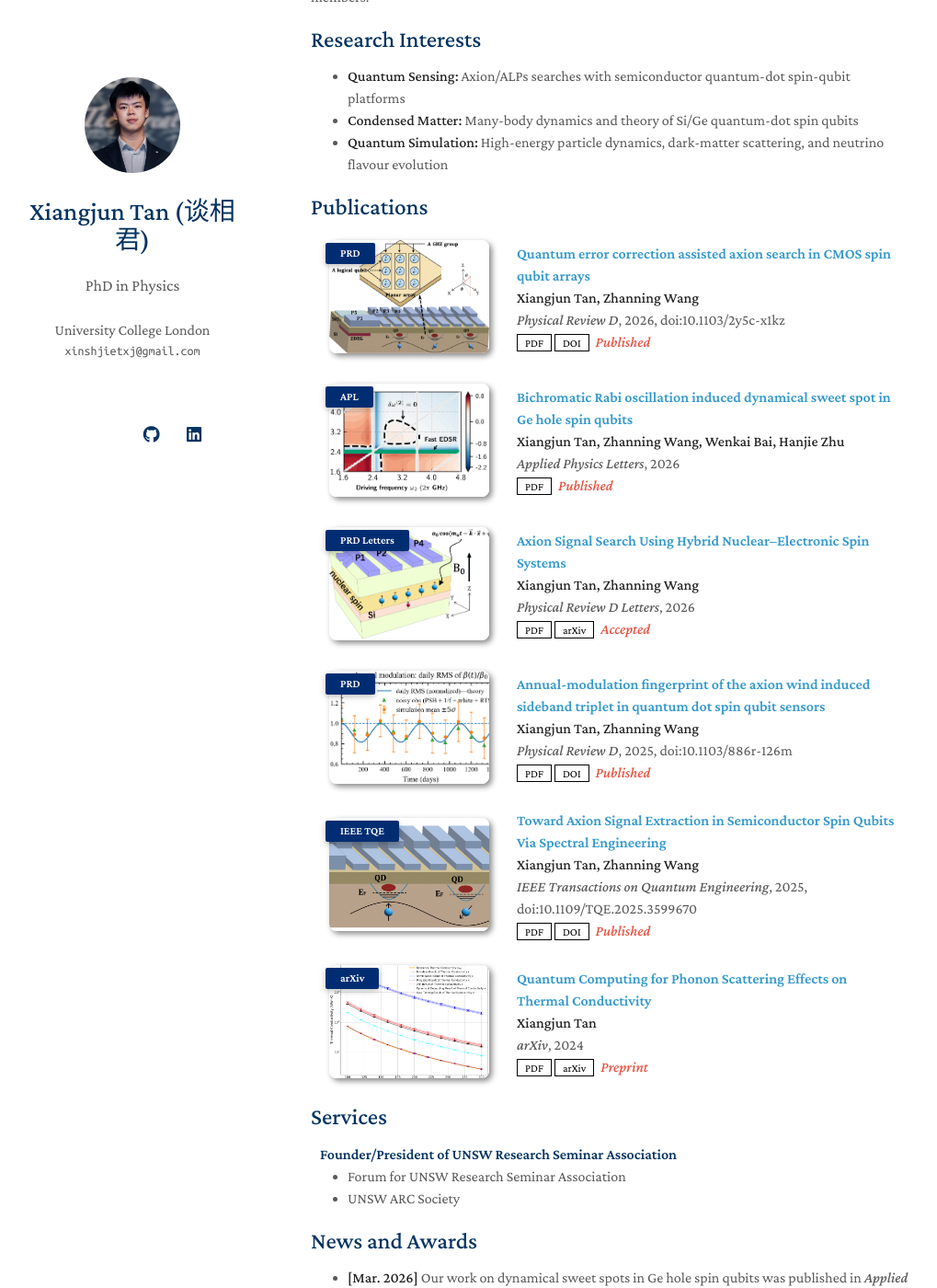
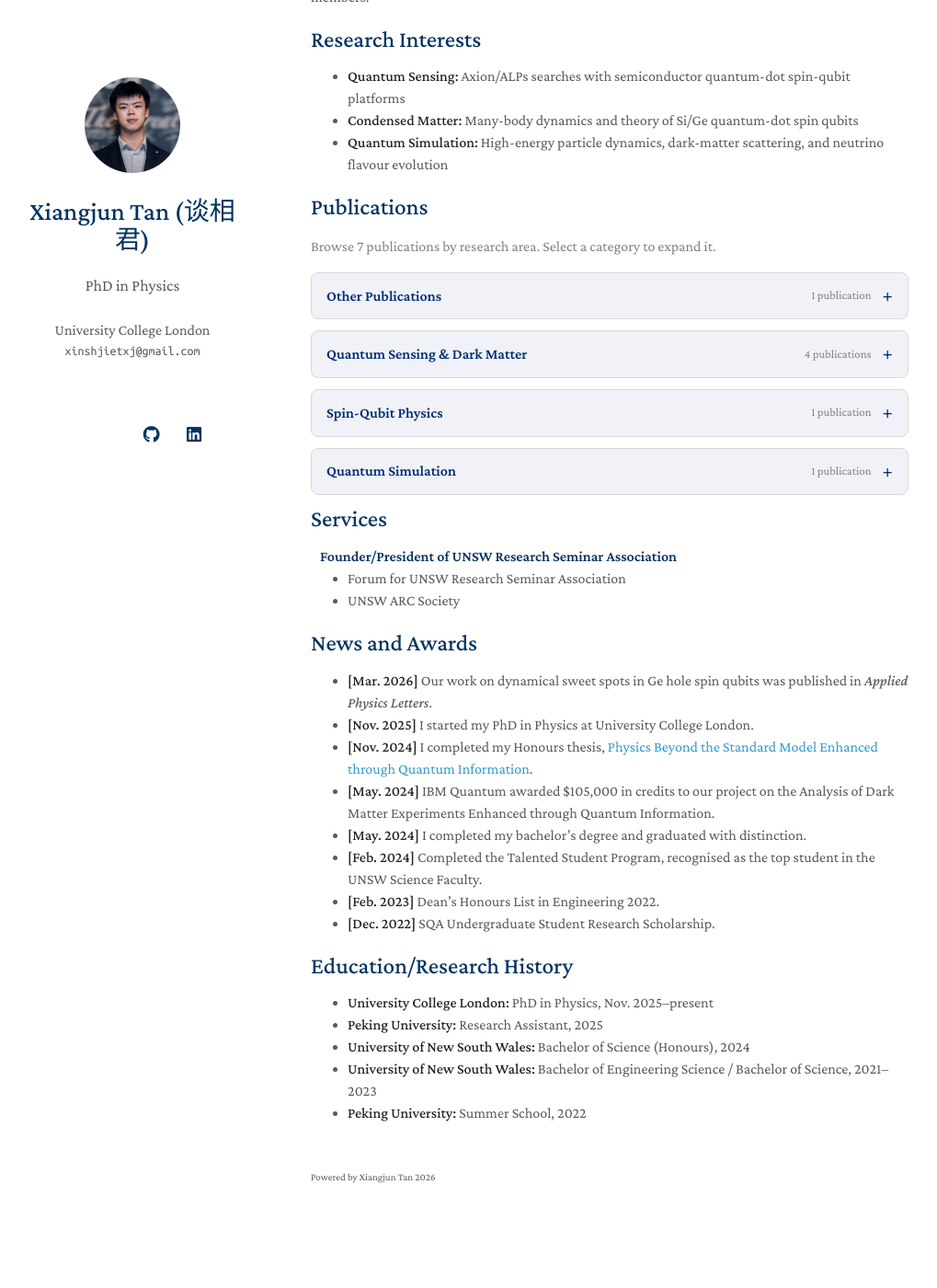
Before and after one commit to xiangjun-tan/xiangjun-tan.github.io, a Jekyll site: the page built from index.md, in a window 1280 px wide and 1400 px high, scrolled down 404 px. Shown: the whole window at 92% size, without its empty margins (132-1151 px from the left). Built offline with Jekyll 4.4.1, drawn with Linux system fonts in a browser that asks for light colours; nearby versions of some CDN libraries; a style sheet for code colours, icons or effects is not loaded; our own code applies the rules of GitHub Pages for plain Markdown files; after the commit the page ends 1764 px from its top, so only the background shows below that.

Commit message:
Add arXiv 2606.28695 to publications

```diff
--- a/_data/publications.yml
+++ b/_data/publications.yml
@@ -1,5 +1,15 @@
 main:
+  - title: "arXiv preprint 2606.28695"
+    category: Other Publications
+    venue: arXiv
+    year: 2026
+    status: Preprint
+    conference_short: arXiv
+    arxiv: "2606.28695"
+    pdf: https://arxiv.org/pdf/2606.28695
+
   - title: "Quantum error correction assisted axion search in CMOS spin qubit arrays"
+    category: Quantum Sensing & Dark Matter
     authors: <strong>Xiangjun Tan, Zhanning Wang</strong>
     venue: Physical Review D
     year: 2026
@@ -10,6 +20,7 @@
     image: ./assets/img/Axion_QEC.png
 
   - title: "Bichromatic Rabi oscillation induced dynamical sweet spot in Ge hole spin qubits"
+    category: Spin-Qubit Physics
     authors: <strong>Xiangjun Tan, Zhanning Wang, Wenkai Bai, Hanjie Zhu</strong>
     venue: Applied Physics Letters
     year: 2026
@@ -19,6 +30,7 @@
     image: ./assets/img/DeltaOmega.png
 
   - title: "Axion Signal Search Using Hybrid Nuclear–Electronic Spin Systems"
+    category: Quantum Sensing & Dark Matter
     authors: <strong>Xiangjun Tan, Zhanning Wang</strong>
     venue: Physical Review D Letters
     year: 2026
@@ -29,6 +41,7 @@
     image: ./assets/img/Device.png
 
   - title: "Annual-modulation fingerprint of the axion wind induced sideband triplet in quantum dot spin qubit sensors"
+    category: Quantum Sensing & Dark Matter
     authors: <strong>Xiangjun Tan, Zhanning Wang</strong>
     venue: Physical Review D
     year: 2025
@@ -39,6 +52,7 @@
     image: ./assets/img/Axion_annual.png
 
   - title: "Toward Axion Signal Extraction in Semiconductor Spin Qubits Via Spectral Engineering"
+    category: Quantum Sensing & Dark Matter
     authors: <strong>Xiangjun Tan, Zhanning Wang</strong>
     venue: IEEE Transactions on Quantum Engineering
     year: 2025
@@ -49,6 +63,7 @@
     image: ./assets/img/Axion.png
 
   - title: "Quantum Computing for Phonon Scattering Effects on Thermal Conductivity"
+    category: Quantum Simulation
     authors: <strong>Xiangjun Tan</strong>
     venue: arXiv
     year: 2024
--- a/_includes/publications.md
+++ b/_includes/publications.md
@@ -1,9 +1,18 @@
 <h2 id="publications" class="section-heading publications-heading">Publications</h2>
 
 <div class="publications">
+{% assign publication_groups = site.data.publications.main | group_by: "category" %}
+<p class="publications-intro">Browse {{ site.data.publications.main.size }} publications by research area. Select a category to expand it.</p>
+
+{% for group in publication_groups %}
+<details class="publication-group">
+<summary>
+  <span class="publication-group-title">{{ group.name }}</span>
+  <span class="publication-count">{{ group.items.size }} {% if group.items.size == 1 %}publication{% else %}publications{% endif %}</span>
+</summary>
 <ol class="bibliography">
 
-{% for link in site.data.publications.main %}
+{% for link in group.items %}
 
 <li>
 <div class="pub-row">
@@ -21,7 +30,9 @@
       {% else %}
       <div class="title">{{ link.title }}</div>
       {% endif %}
+      {% if link.authors %}
       <div class="author">{{ link.authors }}</div>
+      {% endif %}
       <div class="periodical">
         <em>{{ link.venue | default: link.conference }}</em>{% if link.year %}, {{ link.year }}{% endif %}{% if link.doi %}, doi:{{ link.doi }}{% endif %}
       </div>
@@ -60,4 +71,6 @@
 {% endfor %}
 
 </ol>
+</details>
+{% endfor %}
 </div>
--- a/assets/css/publications.css
+++ b/assets/css/publications.css
@@ -29,6 +29,29 @@
 .publications-heading { margin: 2px 0 -15px; }
 
 .publications { margin-top: 2rem; }
+
+.publications-intro { color: var(--global-text-color-light); margin: 0 0 1rem; }
+
+.publication-group { border: 1px solid #d8d8d8; border-radius: 8px; margin-bottom: 0.75rem; overflow: hidden; }
+
+.publication-group summary { align-items: center; background: rgba(0, 45, 114, 0.06); color: var(--global-theme-color); cursor: pointer; display: flex; font-weight: 700; gap: 0.75rem; justify-content: space-between; list-style: none; padding: 0.8rem 1rem; }
+
+.publication-group summary::-webkit-details-marker { display: none; }
+
+.publication-group summary::after { content: "+"; flex: 0 0 auto; font-size: 1.35rem; font-weight: 400; line-height: 1; }
+
+.publication-group[open] summary::after { content: "\2212"; }
+
+.publication-group summary:hover,
+.publication-group summary:focus-visible { background: rgba(0, 45, 114, 0.12); }
+
+.publication-group summary:focus-visible { outline: 2px solid var(--global-theme-color); outline-offset: -2px; }
+
+.publication-group-title { flex: 1; }
+
+.publication-count { color: var(--global-text-color-light); font-size: 0.8rem; font-weight: 400; white-space: nowrap; }
+
+.publication-group ol.bibliography { padding: 1.25rem 1rem 0; }
 
 .publications h1 { color: var(--global-theme-color); font-size: 2rem; text-align: center; margin-top: 1em; margin-bottom: 1em; }
 
```
Also changed, not shown: assets/css/publications-no-dark-mode.css (+23 -0 lines).
